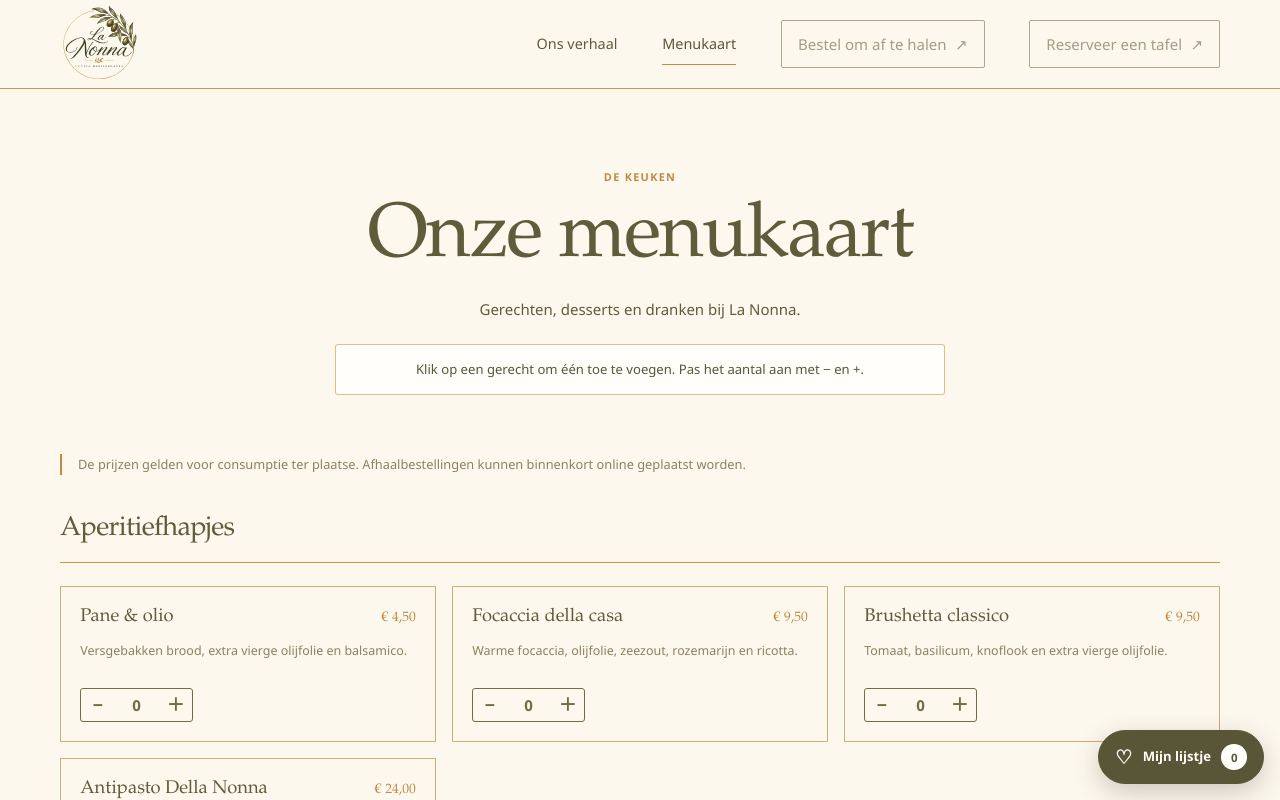
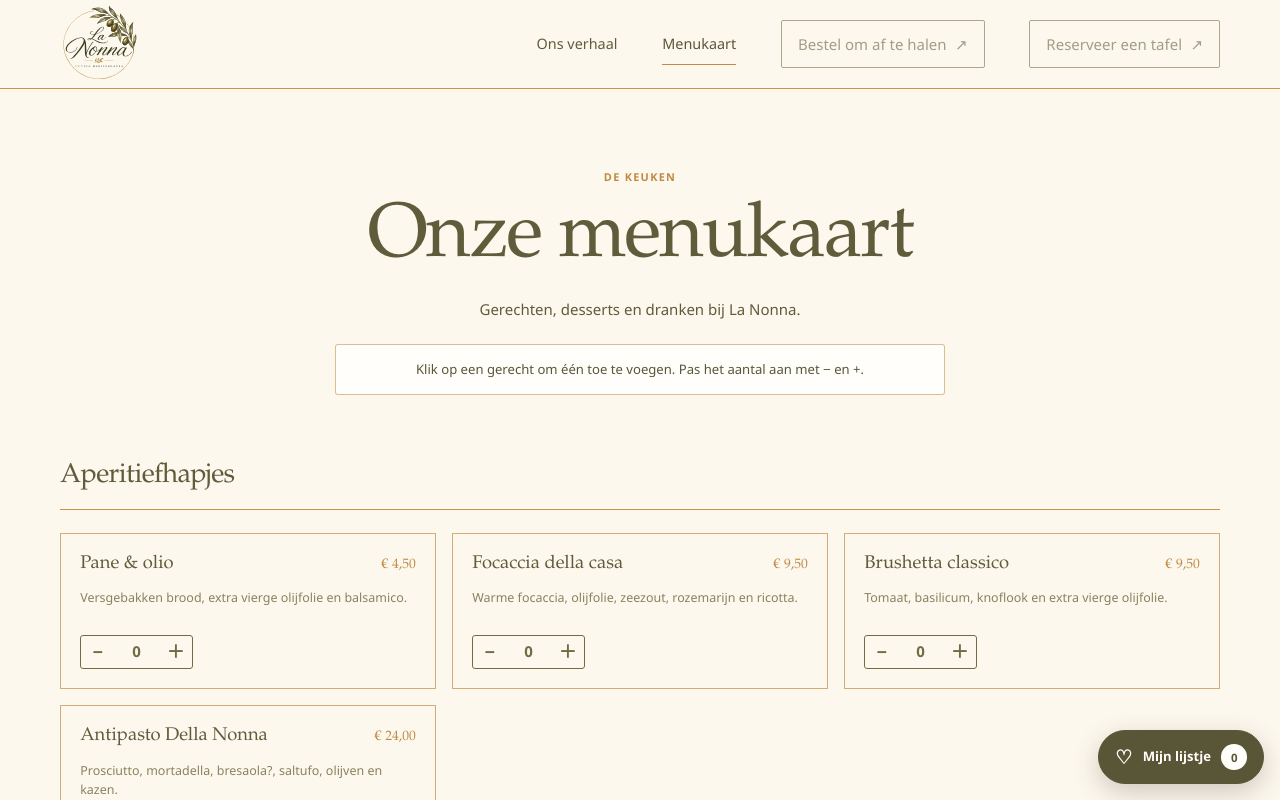
Before and after one commit to LyttleDevelopment/trattoria-la-nonna, a Next.js app: page /menu in a window 1280 px wide. Shown: the top 800 px of the page. Built offline with nearby package versions, Linux system fonts and the light colour scheme.

Commit message:
remove outdated price note from MenuExperience component

```diff
--- a/components/MenuExperience.tsx
+++ b/components/MenuExperience.tsx
@@ -312,11 +312,6 @@ export default function MenuExperience() {
                 )}
             </section>
             <div className="menu-page-content page-width">
-                <p className="menu-price-note">
-                    De prijzen gelden voor consumptie ter plaatse.
-                    Afhaalbestellingen kunnen
-                    binnenkort online geplaatst worden.
-                </p>
                 {menuSections.map((section) => (
                     <section className="menu-section" key={section.name}
                              aria-labelledby={`menu-${section.name}`}
```
